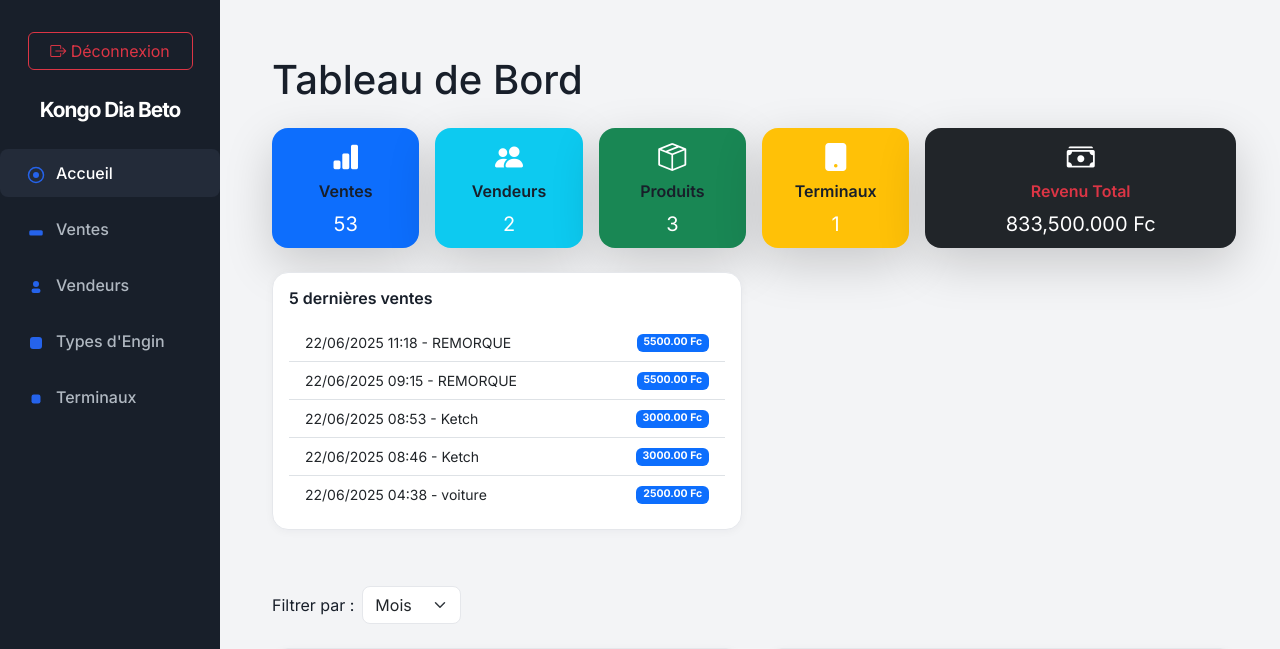
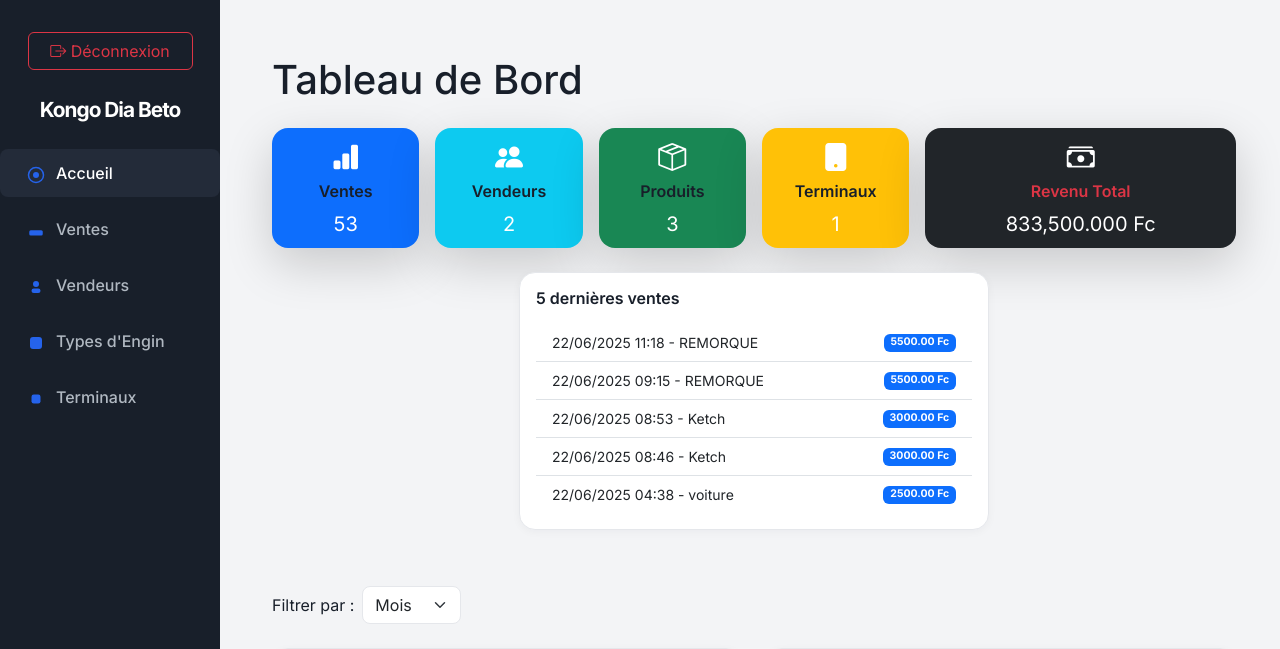
Before and after one commit to Sha-703/Stationnement, a Django app: page /dashboard/ in a window 1280 px wide. Shown: the top 649 px of the page. Run offline with Django 4.2, Linux system fonts and the light colour scheme; a user stored in the database is signed in; data comes from the database, SQL or seed files in the repository.

Commit message:
centrgage des 5 dernieres ventes

```diff
--- a/apps/dashboard/templates/dashboard.html
+++ b/apps/dashboard/templates/dashboard.html
@@ -69,7 +69,7 @@
         </div>
     </div>
     <div class="row mt-3">
-        <div class="col-md-6">
+        <div class="col-md-6 mx-auto">
             <div class="card">
                 <div class="card-body">
                     <h6 class="card-title mb-3">5 dernières ventes</h6>
```
